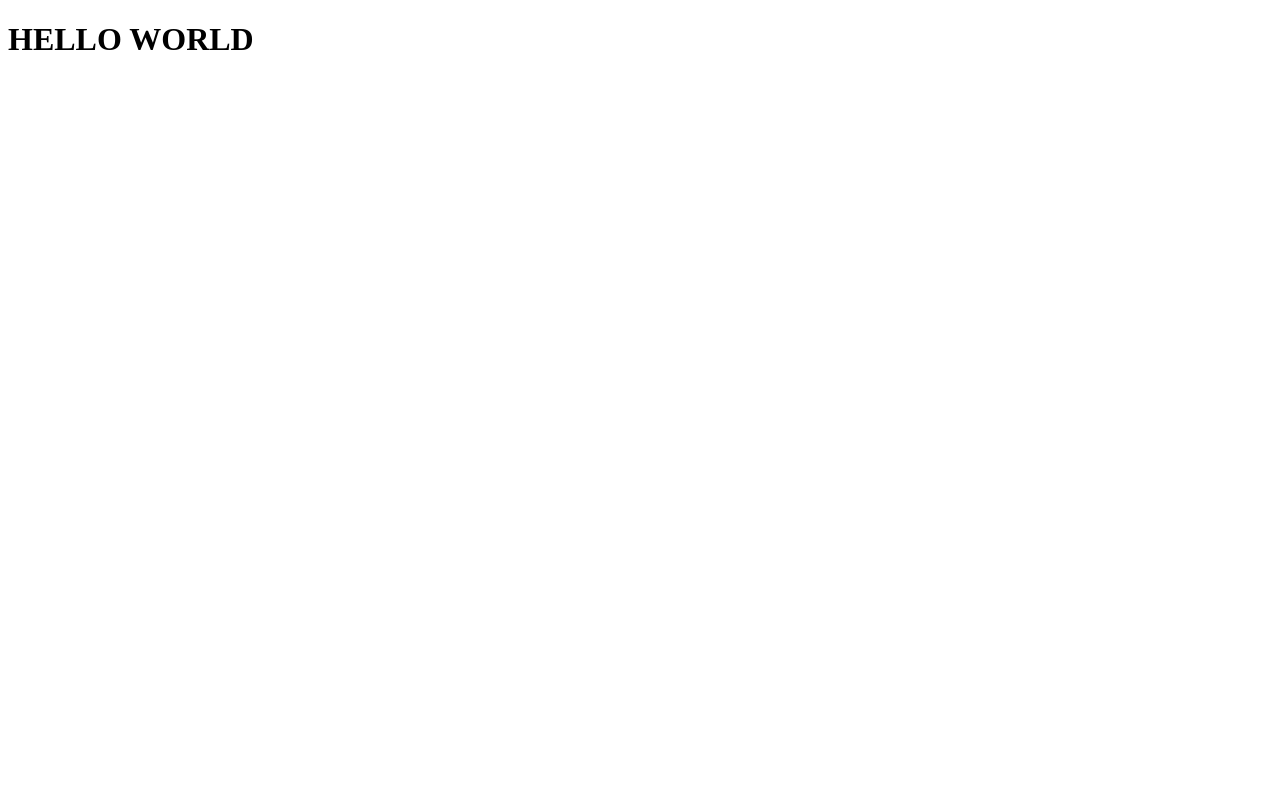
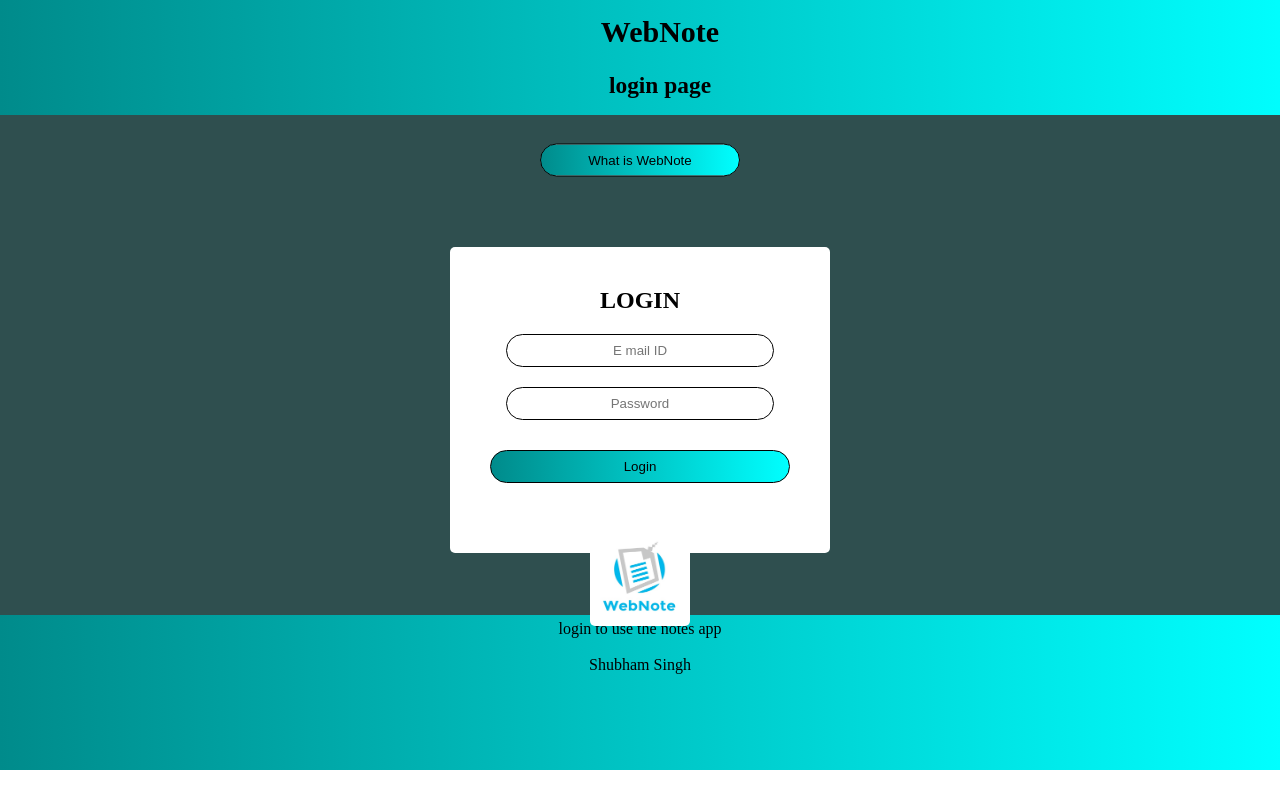
Before and after one commit to Shubh-am-15/Notes_app, a plain HTML site: page Index.html in a window 1280 px wide. Drawn offline with Linux system fonts and the light colour scheme.

Commit message:
Login page html 2.0

```diff
--- a/Index.html
+++ b/Index.html
@@ -4,9 +4,31 @@
     <meta charset="UTF-8">
     <meta http-equiv="X-UA-Compatible" content="IE=edge">
     <meta name="viewport" content="width=device-width, initial-scale=1.0">
-    <title>Document</title>
+    <title>WebNote</title>
+    <link rel="stylesheet" href="Styles.css">
 </head>
 <body>
-    <h1>HELLO WORLD</h1>
+    <div class="header">
+    <h2>WebNote</h2>
+    <br>
+    <h3>login page</h3>
+    </div>
+    <div class="centre">
+        <form action="Index.html" class="box">
+            <h2>LOGIN</h2>
+            <input type="text" placeholder="E mail ID" required>
+            <input type="password" placeholder="Password" required>
+            <input type="submit" value="Login">
+        </form>
+     <button onclick="alert1()" class="info">What is WebNote</button>
+        </div>
+        <img src="Logo_WebNote.png" alt="LOGO" class="logo">
+    </div>
+    <div class="footer">
+        <p>login to use the notes app</p>
+        <br>
+        <p>Shubham Singh</p>
+    </div>
+    <script src="Main.js"></script>
 </body>
 </html>
--- /dev/null
+++ b/Main.js
@@ -0,0 +1,4 @@
+function alert1()
+{
+    alert("It is a simple to use platform were you can add, edit and delete text notes. It has a attractive layout and there is search bar to scan and filter your notes.     ");
+}
--- a/Styles.css
+++ b/Styles.css
@@ -0,0 +1,126 @@
+*{
+    margin: 0px;
+    padding: 0px;
+   /* background:inear-gradient(to right, rgb(87, 87, 156), darkslategrey);*/
+
+}
+.header{
+ background-image: linear-gradient(to right, darkcyan, cyan);
+ text-align: center;
+ width: 100%;
+ height: 100px;
+ padding-left: 20px;
+ padding-top: 15px;
+ font-family: -webkit-pictograph;
+ font-size: 20px;
+ font-style: unset ;
+ font-weight: bold;
+}
+.centre{
+    background-color: darkslategrey;
+    width: 100%;
+    height: 500px;
+}
+.box{
+    width: 300px;
+    padding: 40px;
+    position: absolute;
+    top: 50%;
+    left: 50%;
+    background:white;
+    transform: translate(-50%,-50%);
+    text-align: center;
+    border-radius: 5px;
+}
+.box h2{
+    font-family:-webkit-pictograph;
+}
+.box input[type="text"], .box input[type="password"]{
+    border: 0;
+    background: none;
+    display: block;
+    margin: 20px auto;
+    padding: 8px;
+    text-align: center;
+    border: 1px solid black;
+    border-radius: 20px;
+    width: 250px;
+    outline: none;
+    transition: 0.5s;
+
+}
+.box input[type="text"]:focus, .box input[type="password"]:focus
+{
+    width: 300px;
+    border: 2px, solid, blueviolet;
+    border-radius: 20px;
+
+    border: 1px solid rgb(108, 181, 250);
+}
+.box input[type="submit"]
+{
+    border: 0;
+    background-image:  linear-gradient(to right, darkcyan, cyan);
+    display: block;
+    margin: 30px auto;
+    padding: 8px;
+    text-align: center;
+    border: 1px solid black;
+    border-radius: 20px;
+    width: 300px;
+    outline: none;
+    transition: 0.5s;
+    color:black;
+}
+.box input[type="submit"]:hover{
+    width: 250px;
+    /*background-image: linear-gradient(to right, cyan, darkcyan)*/
+    background: cyan;
+    color:black;
+    cursor: pointer;
+}
+.footer{
+    width: 100%;
+    height: 150px;
+    bottom: 0px;
+    text-align: center;
+    padding-top: 5px;
+    background-image:  linear-gradient(to right, darkcyan, cyan);
+}
+.info{
+    width: 200px;
+    padding: 8px;
+    position: absolute;
+    top: 20%;
+    left: 50%;
+    transform: translate(-50%,-50%);
+    text-align: center;
+    border-radius: 25px;
+    background-image: linear-gradient(to right, darkcyan, cyan);
+    border: 1px solid black;
+    transition: 0.5s;
+
+}
+.info:hover{
+    width: 250px ;
+    background:cyan;
+}
+.logo
+{
+    width: 100px;
+    height: 100px;
+    position: absolute;
+
+
+
+    top: 72%;
+    left: 50%;
+    transform: translate(-50%,-50%);
+    text-align: center;
+    border-radius: 5px;
+    border: none;
+}
+.logo:hover{
+    border: 2px solid gray;
+
+}
```
Also changed, not shown: Logo_WebNote.png (added), New Text Document.txt (added).
